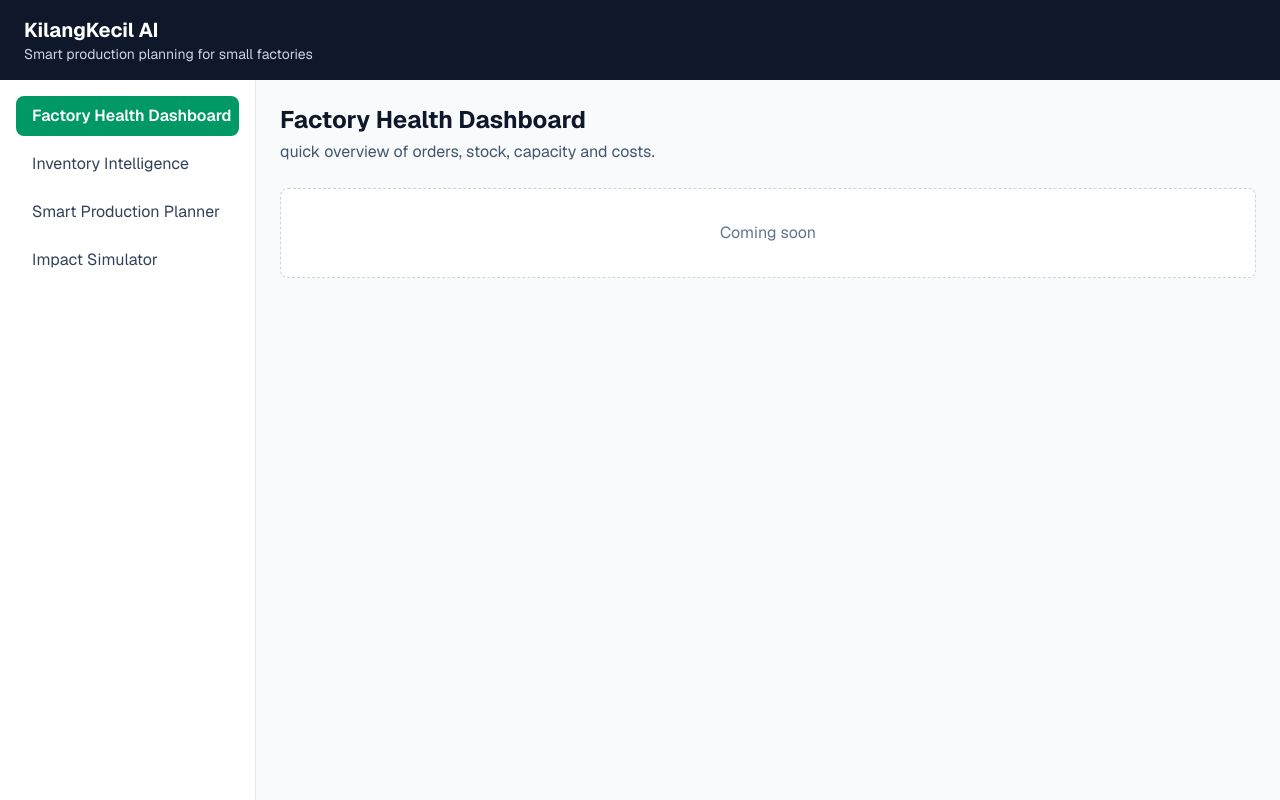
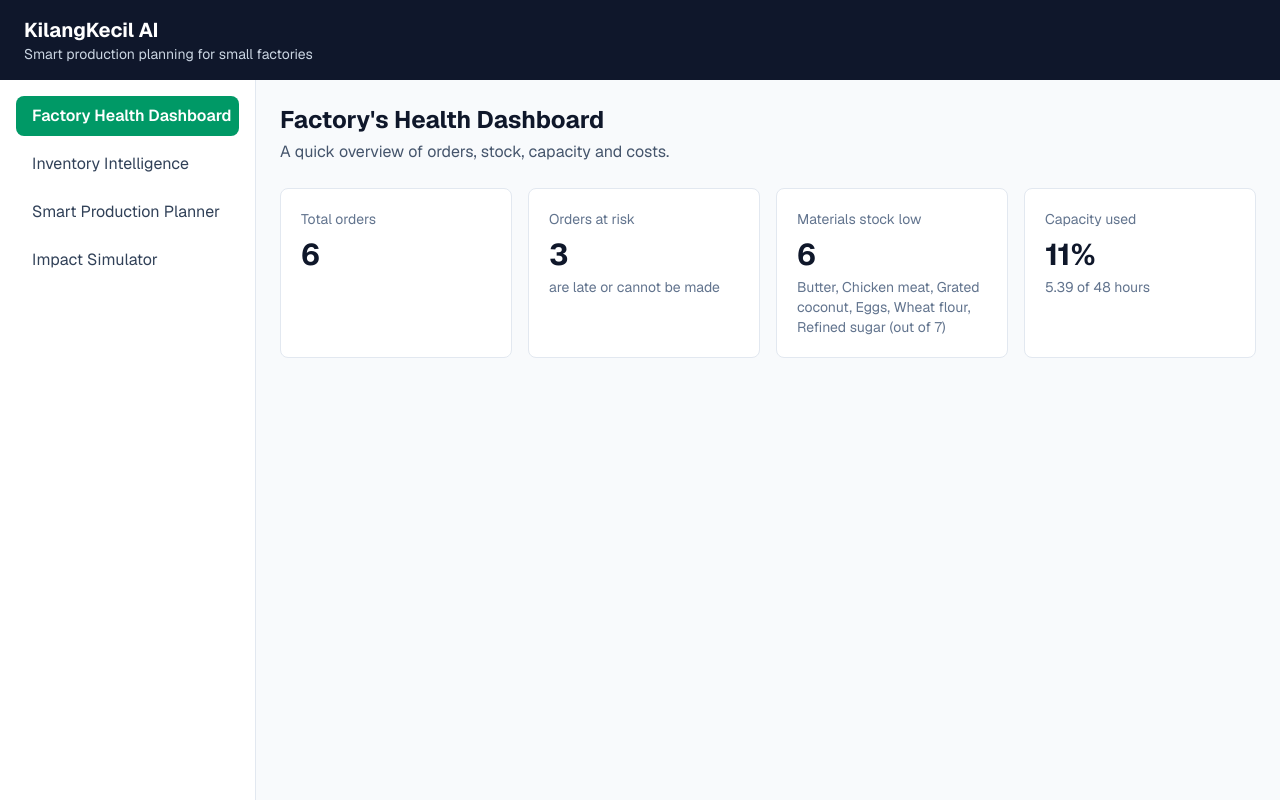
Before and after one commit to woopaaaa/OutOfOxygen---TimeOut, a Next.js app in the folder frontend/: page / in a window 1280 px wide. Built offline with nearby package versions, Linux system fonts and the light colour scheme.

Commit message:
add the cards and dashboard summartuy card

```diff
--- a/frontend/app/page.tsx
+++ b/frontend/app/page.tsx
@@ -1,13 +1,25 @@
+import { plan } from "@/lib/planData";
+import StatCard from "@/components/StatCard";
+
 export default function DashboardPage() {
+  const metrics = plan.metrics.optimised;
+  const ordersAtRisk = metrics.orders_late + metrics.orders_infeasible; //add the late orders with the one cannot be made
+  const shortMaterials = plan.material_requirements.filter((m) => m.shortage > 0).length;
+  const utilisationPercent = Math.round(metrics.utilisation * 100);
+  const shortNames = plan.material_requirements
+  .filter((m) => m.shortage > 0)
+  .map((m) => m.name)
+  .join(", ");
   return (
     <div>
-      <h1 className="text-2xl font-bold">Factory Health Dashboard</h1>
-      <p className="mt-1 text-slate-600">
-         quick overview of orders, stock, capacity and costs.
-      </p>
+      <h1 className="text-2xl font-bold">Factory's Health Dashboard</h1>
+      <p className="mt-1 text-slate-600">A quick overview of orders, stock, capacity and costs.</p>
 
-      <div className="mt-6 rounded-lg border border-dashed border-slate-300 bg-white p-8 text-center text-slate-500">
-        Coming soon
+      <div className="mt-6 grid grid-cols-1 gap-4 sm:grid-cols-2 lg:grid-cols-4">
+        <StatCard label="Total orders" value={metrics.orders_total}/>
+        <StatCard label="Orders at risk" value={ordersAtRisk} note=" are late or cannot be made" />
+        <StatCard label="Materials stock low" value={shortMaterials}  note={`${shortNames} (out of ${plan.material_requirements.length})`} />
+        <StatCard label="Capacity used" value={`${utilisationPercent}%`} note={`${metrics.hours_used} of ${metrics.hours_available} hours`} />
       </div>
     </div>
   );
--- /dev/null
+++ b/frontend/components/StatCard.tsx
@@ -0,0 +1,17 @@
+// for the cards
+
+type StatCardProps = {
+  label: string;
+  value: string | number;
+  note?: string;
+};
+
+export default function StatCard({ label, value, note }: StatCardProps) {
+  return (
+    <div className="rounded-lg border border-slate-200 bg-white p-5">
+      <p className="text-sm text-slate-500">{label}</p>
+      <p className="mt-2 text-3xl font-bold">{value}</p>
+      <p className="mt-1 text-sm text-slate-500">{note}</p>
+    </div>
+  );
+}
```
